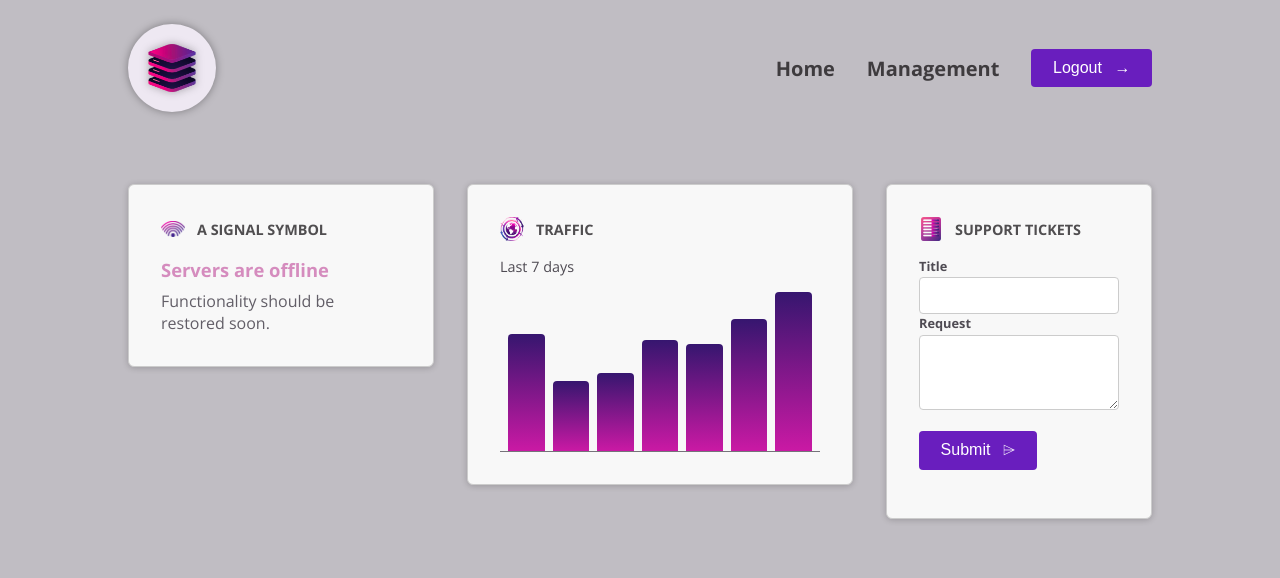
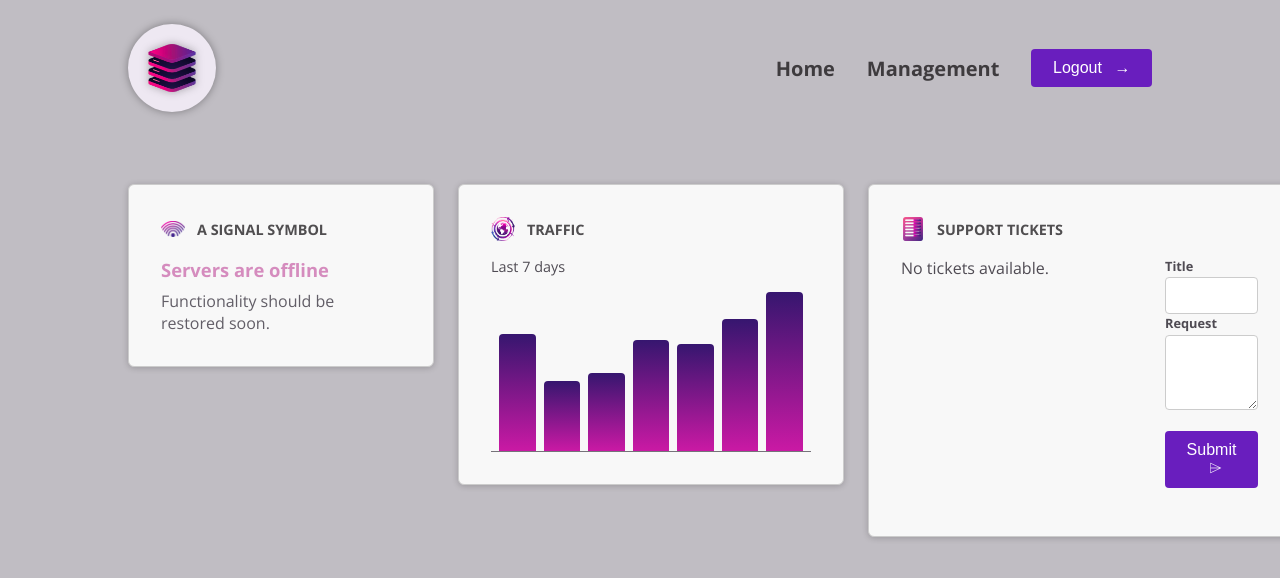
Before and after one commit to emre1n/angular-04-starting-project, an Angular app: page / in a window 1280 px wide. Shown: the top 578 px of the page. Built offline with nearby package versions, Linux system fonts and the light colour scheme.

Commit message:
add for loop to tickets component template

```diff
--- a/src/app/dashboard/tickets/tickets.component.html
+++ b/src/app/dashboard/tickets/tickets.component.html
@@ -1,3 +1,15 @@
+<div>
+  <ul>
+    @for (ticket of tickets; track ticket.id) {
+    <li>
+      <app-ticket />
+    </li>
+    } @empty {
+    <p>No tickets available.</p>
+    }
+  </ul>
+</div>
+
 <div id="new-ticket">
   <app-new-ticket (add)="onAdd($event)" />
 </div>
--- a/src/app/dashboard/tickets/tickets.component.ts
+++ b/src/app/dashboard/tickets/tickets.component.ts
@@ -1,12 +1,13 @@
 import { Component } from '@angular/core';
 
+import type { Ticket } from './ticket.model';
 import { NewTicketComponent } from './new-ticket/new-ticket.component';
-import { Ticket } from './ticket.model';
+import { TicketComponent } from './ticket/ticket.component';
 
 @Component({
   selector: 'app-tickets',
   standalone: true,
-  imports: [NewTicketComponent],
+  imports: [NewTicketComponent, TicketComponent],
   templateUrl: './tickets.component.html',
   styleUrl: './tickets.component.css',
 })
```
